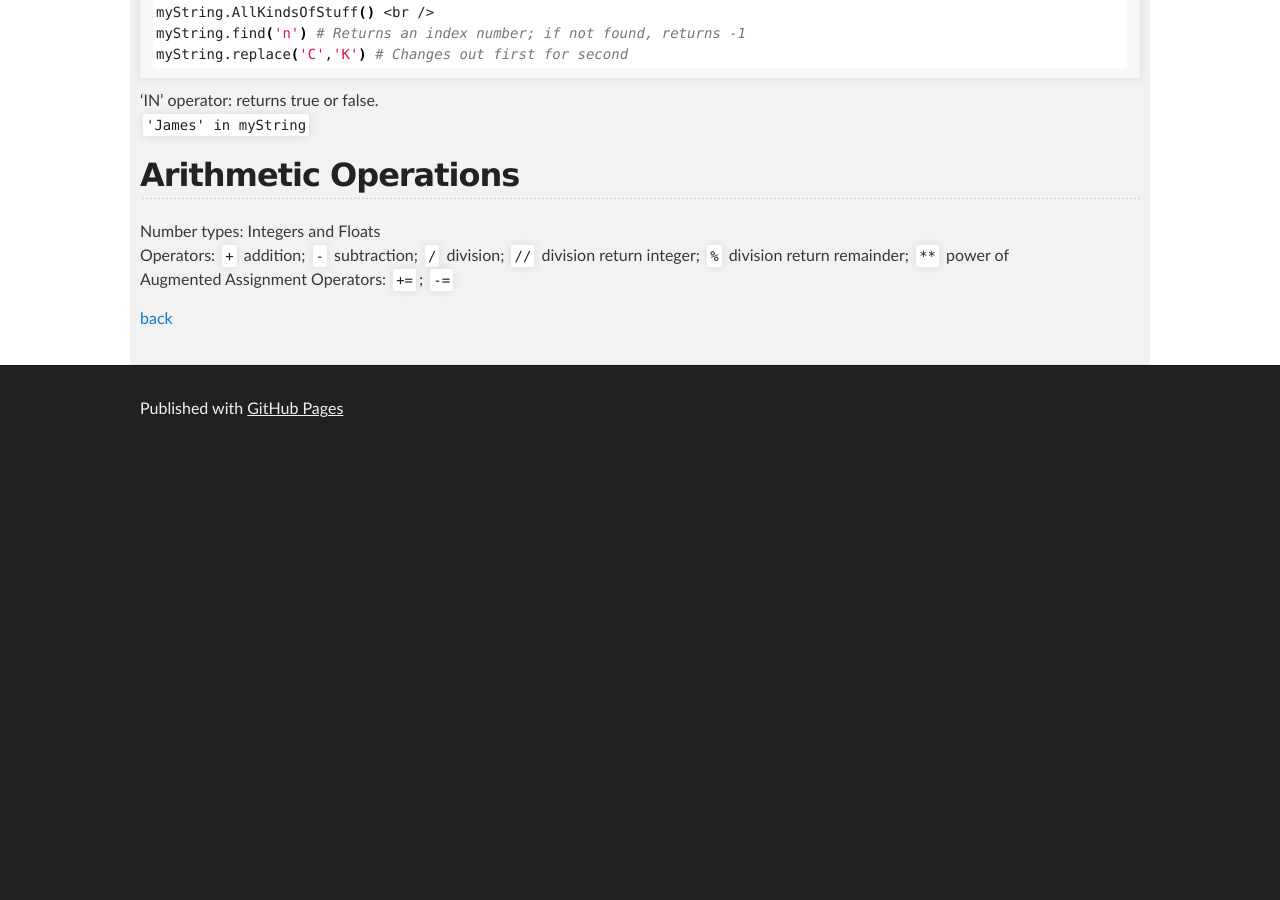
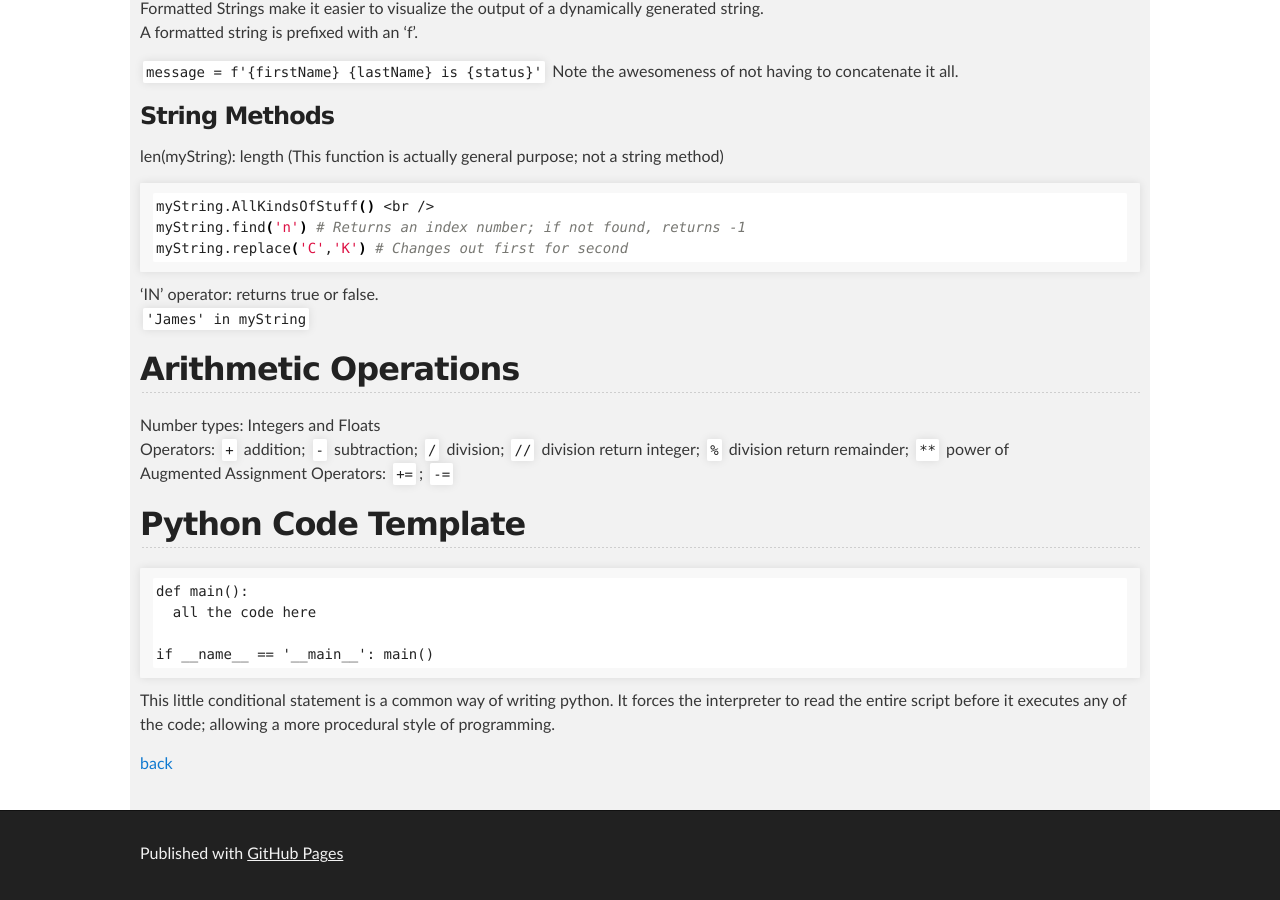
Before and after one commit to cathysnider/cathysnider.github.io, a Jekyll site: the page built from python.md, in a window 1280 px wide and 900 px high, scrolled down 4720 px. Built offline with Jekyll 4.4.1, drawn with Linux system fonts in a browser that asks for light colours; before the commit the page ends 5175 px from its top, so only the background shows below that; some of the changed text lies outside the part shown.

Commit message:
statements and expressions

````diff
--- a/python.md
+++ b/python.md
@@ -22,6 +22,16 @@ Python lets you call functions with their named parameters named, and not in ord
 
 Fun facts <br />
  - `print('print this', end=' ')` 'end' parameter to use something other that default line return
+
+## Statements and Expressions
+
+A statement is a unit of execution; an expression is a unit of evaluation.
+
+In Python: <br />
+A statement is a line of code<br />
+An expression is any combination of literals, identifiers and operators; anything that returns a value
+
+
 
 ## Data Types
  - String
@@ -194,7 +204,16 @@ Number types: Integers and Floats <br />
 Operators: `+` addition; `-` subtraction; `/` division; `//` division return integer; `%` division return remainder; `**` power of <br />
 Augmented Assignment Operators: `+=`; `-=`
 
+## Python Code Template
 
+```
+def main():
+  all the code here
+
+if __name__ == '__main__': main()
+```
+
+This little conditional statement is a common way of writing python. It forces the interpreter to read the entire script before it executes any of the code; allowing a more procedural style of programming.
 
 
 
````
